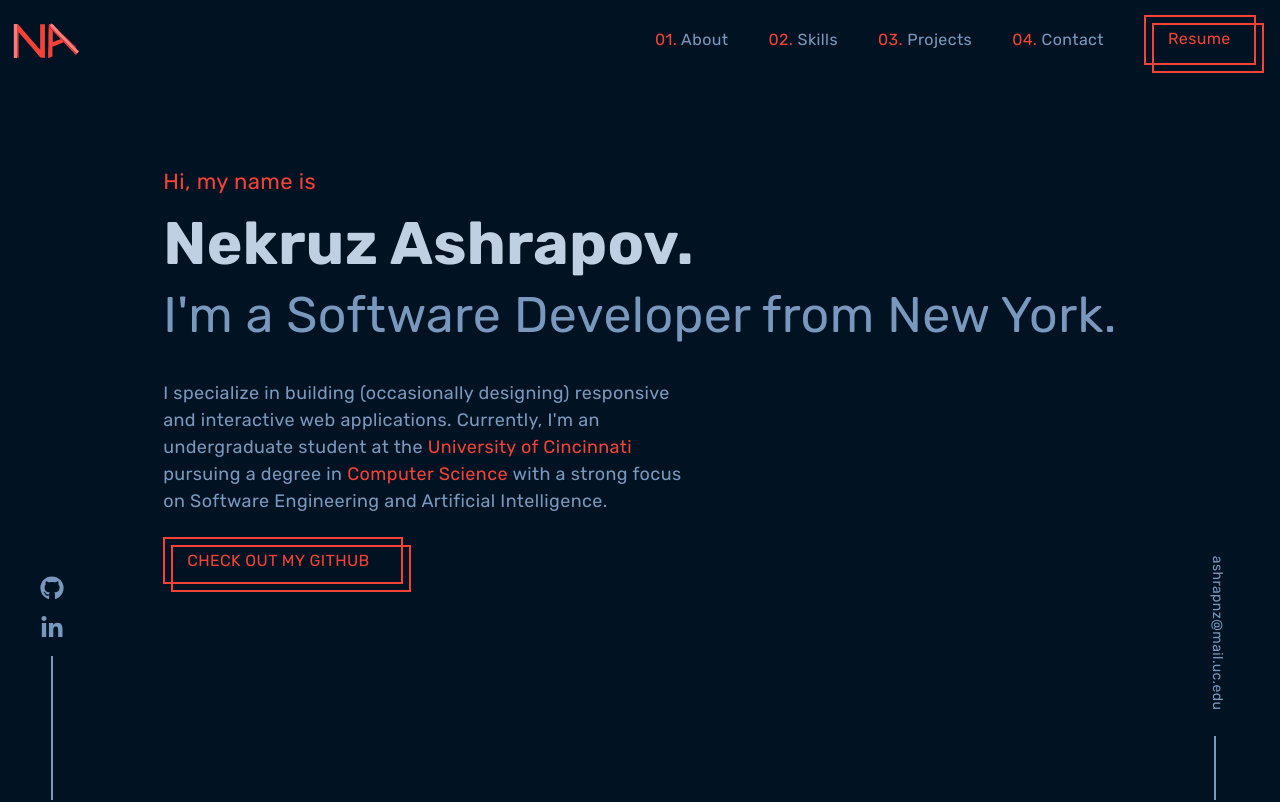
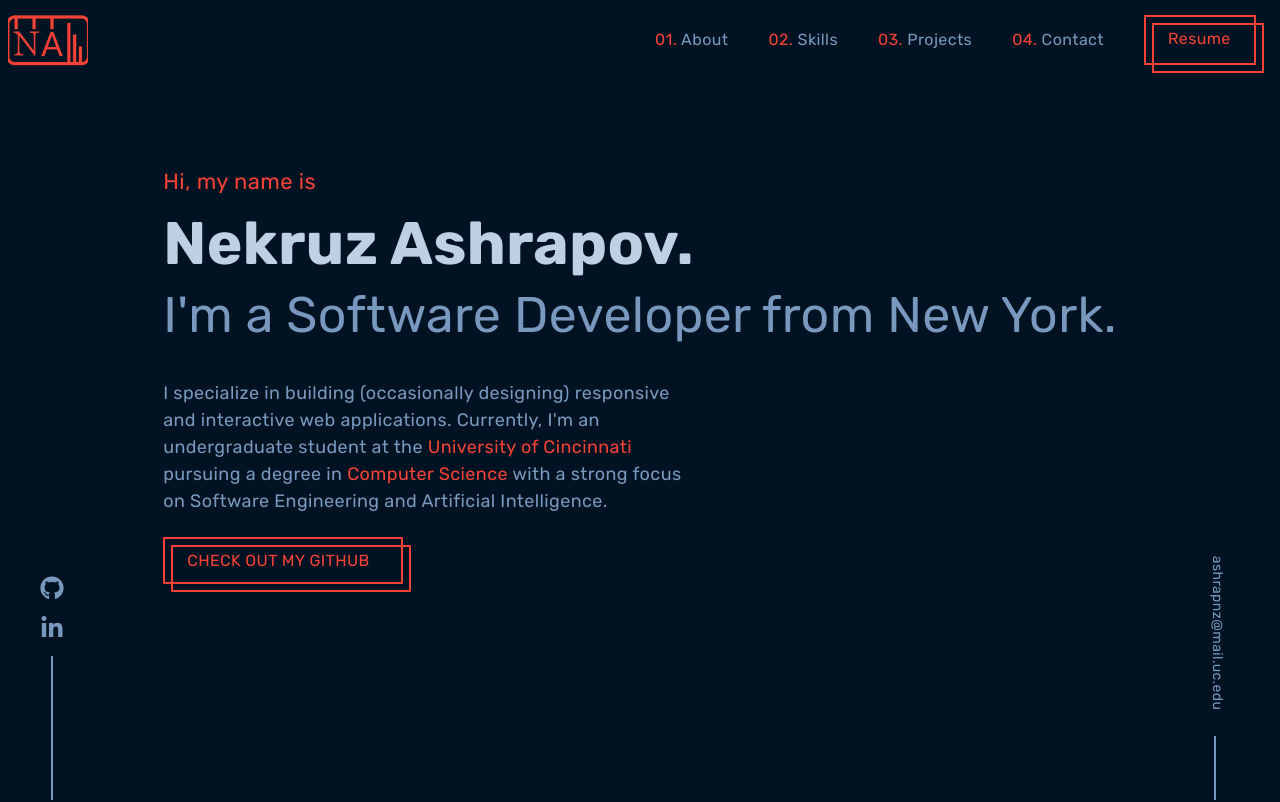
Before and after one commit to NekruzAsh/MyPortfolio, a Next.js app: page / in a window 1280 px wide. Shown: the top 802 px of the page. Built offline with nearby package versions, Linux system fonts and the light colour scheme.

Commit message:
replaced the old logo with a new logo.

```diff
--- a/app/components/Navbar.jsx
+++ b/app/components/Navbar.jsx
@@ -39,8 +39,7 @@ const navbar = () => {
       <div className="flex justify-between items-center w-full h-full px-2 2xl:px-16">
         <Link href="/#home">
           <Image
-            className="pt-5"
-            src="/images/logoo.svg"
+            src="/images/logoo.png"
             alt="logo"
             width={80}
             height={80}
@@ -97,8 +96,7 @@ const navbar = () => {
             <div className="flex w-full items-center justify-between">
               <Link href="/#home">
               <Image
-                className="pt-5"
-                src="/images/logoo.svg"
+                src="/images/logoo.png"
                 alt="logo"
                 width={68}
                 height={68}
```
Also changed, not shown: public/images/logoo.png (added), public/images/logoo.svg (deleted).
